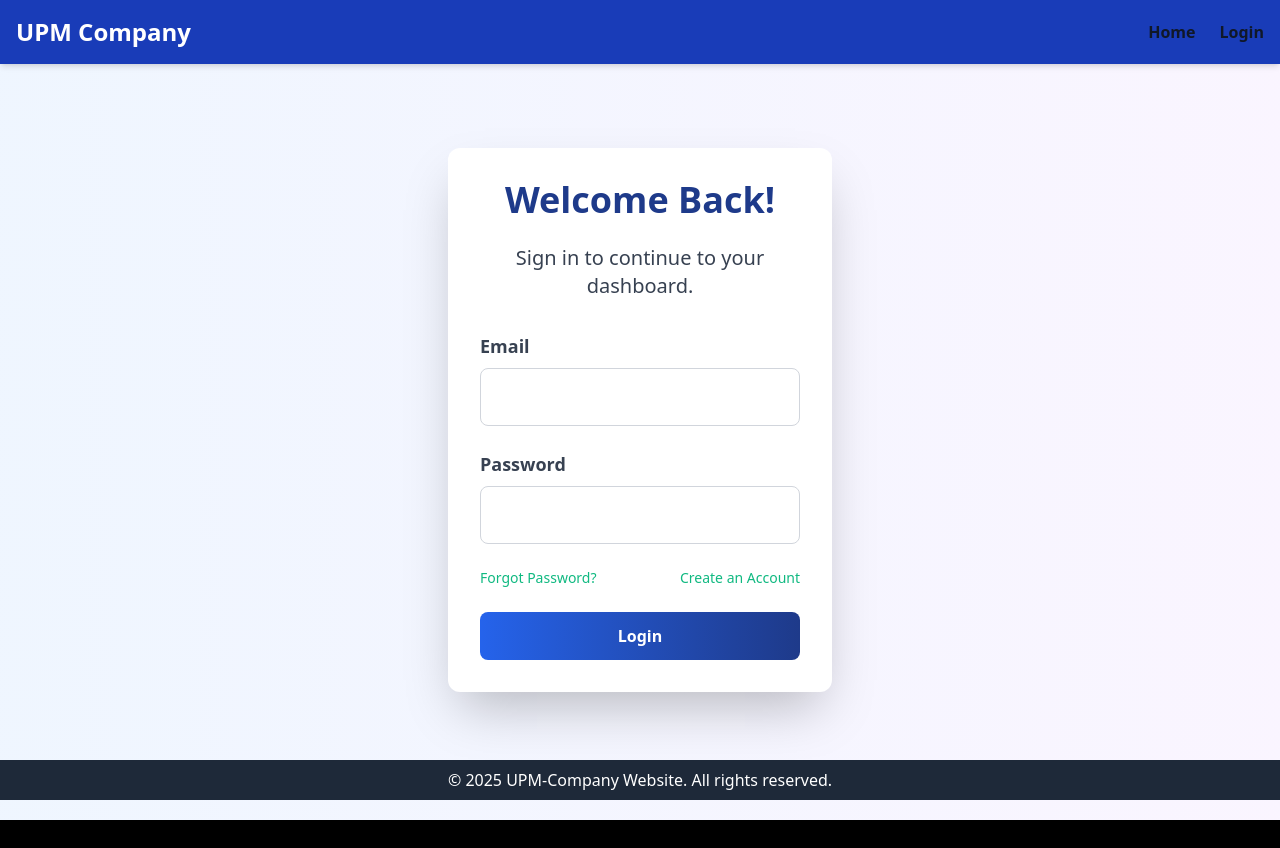
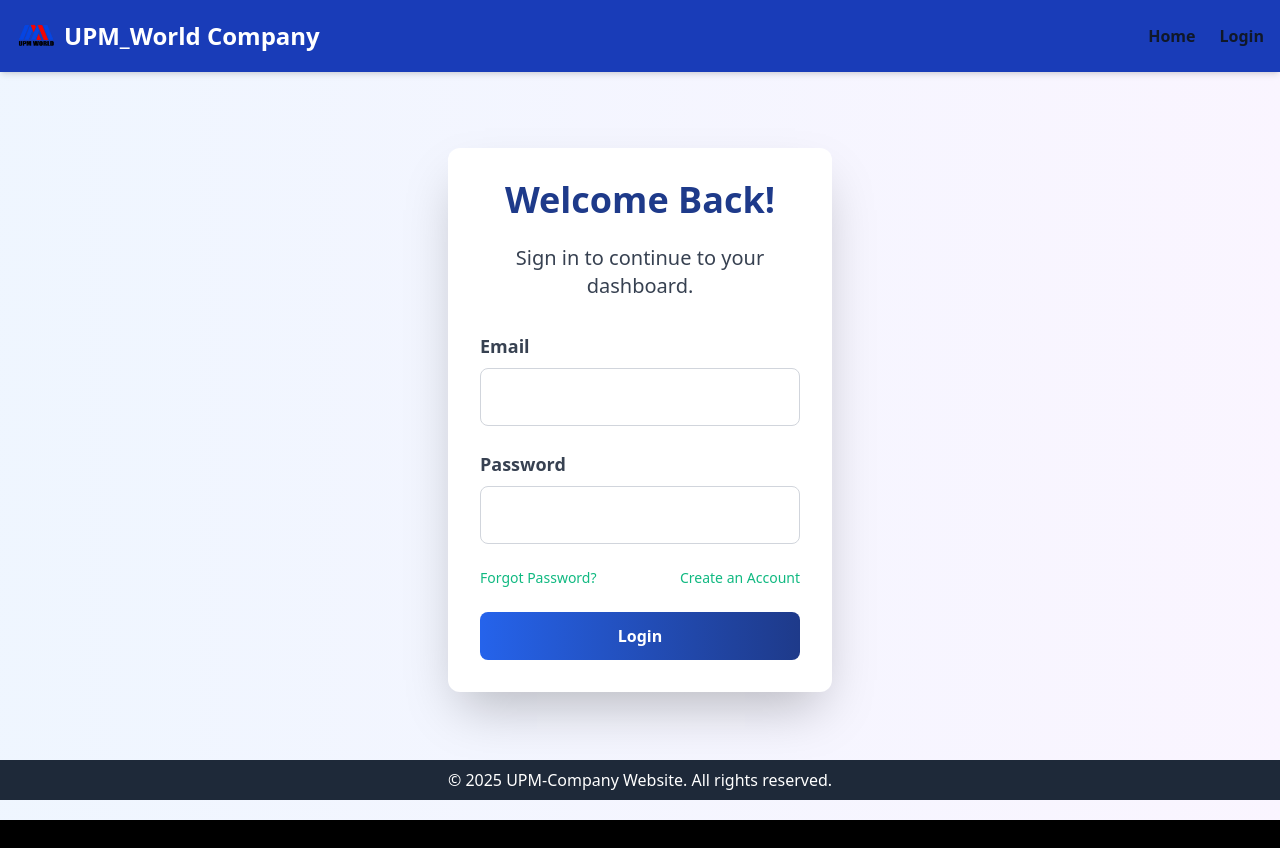
Before and after one commit to mnihadc/UPM-Company, a React (Vite) app in the folder frontend/: page /login in a window 1280 px wide. Built offline with nearby package versions, Linux system fonts and the light colour scheme.

Commit message:
The Company logo in navbar and title Ui updated

```diff
--- a/frontend/index.html
+++ b/frontend/index.html
@@ -3,7 +3,7 @@
 
 <head>
   <meta charset="UTF-8" />
-  <link rel="icon" type="image/svg+xml" href="/vite.svg" />
+  <link rel="icon" type="image/png" href="/upm_world-logo.png" />
   <meta name="viewport" content="width=device-width, initial-scale=1.0" />
   <title>UPM_COMPANY</title>
 </head>
--- a/frontend/src/Components/NavbarUser.jsx
+++ b/frontend/src/Components/NavbarUser.jsx
@@ -17,8 +17,15 @@
   return (
     <nav className="bg-blue-800 text-gray-900 p-4 shadow-md fixed w-full z-50">
       <div className="container mx-auto flex justify-between items-center">
-        <Link to="/" className="text-2xl font-semibold text-white">
-          {isAdmin ? "UPM Company Admin" : "UPM Company"}
+        <Link to="/" className="flex items-center space-x-2">
+          <img
+            src="/upm_world-logo.png"
+            alt="UPM World"
+            className="h-10 w-10 object-contain"
+          />
+          <span className="text-2xl font-semibold text-white">
+            {isAdmin ? "UPM_World Company Admin" : "UPM_World Company"}
+          </span>
         </Link>
 
         {/* Desktop Links */}
```
Also changed, not shown: frontend/public/upm_world-logo.png (added).
